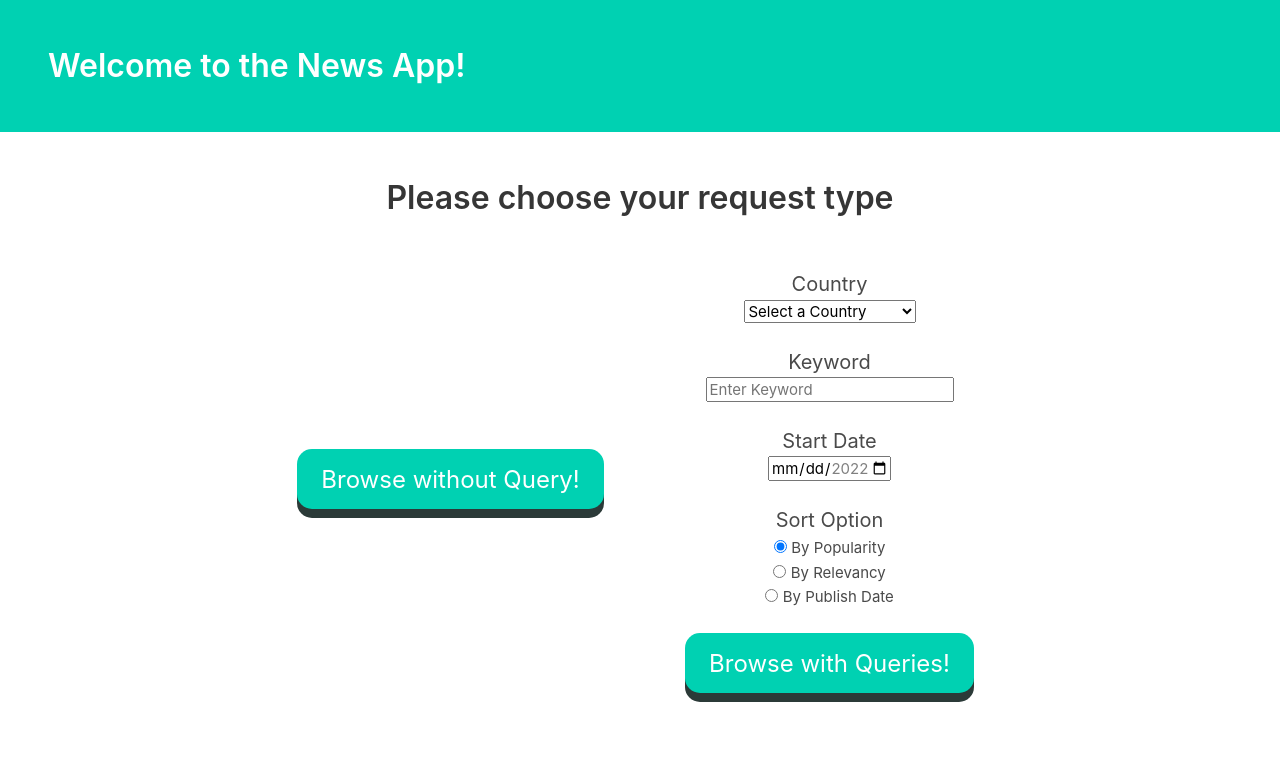
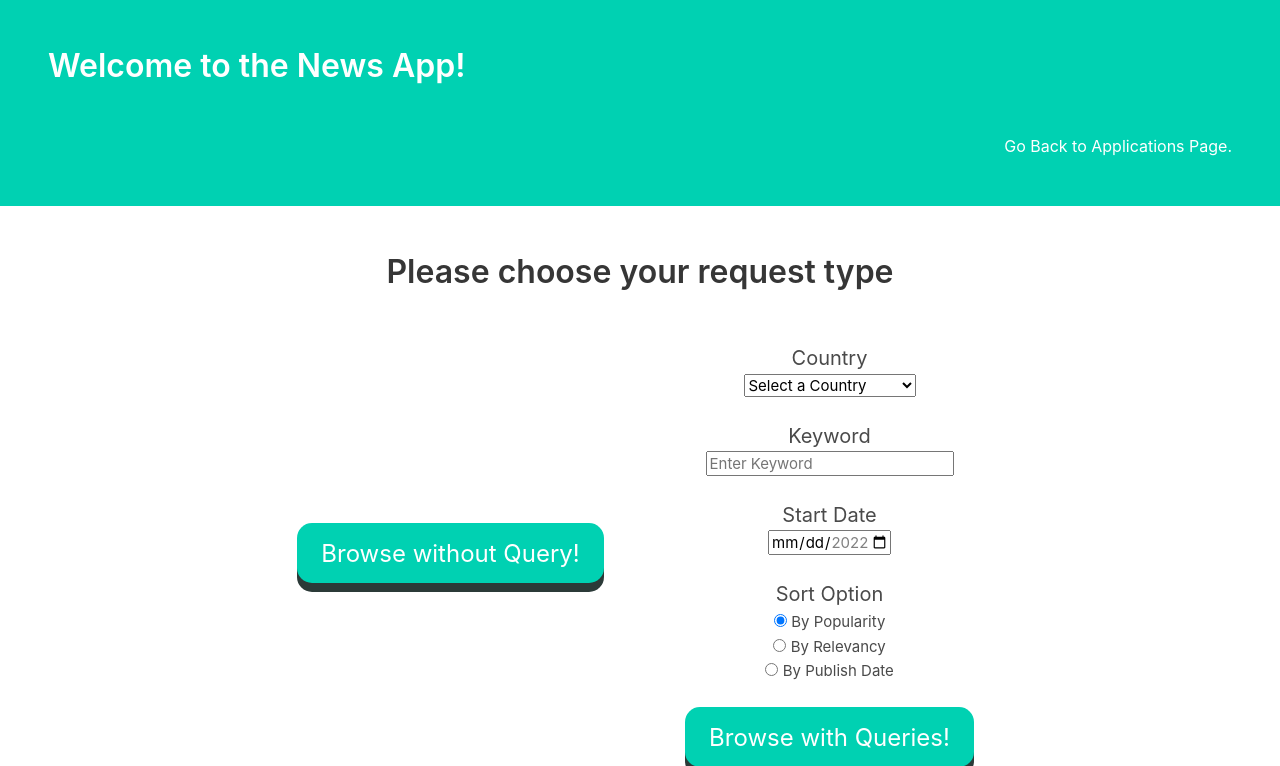
Before and after one commit to bounswe/bounswe2022group6, a Django app: page /news/ in a window 1280 px wide. Shown: the top 766 px of the page. Run offline with Django 3.2, Linux system fonts and the light colour scheme; some libraries are stand-ins or nearby versions.

Commit message:
Added back button to application list.

```diff
--- a/practice_app/apps/news/templates/news_index.html
+++ b/practice_app/apps/news/templates/news_index.html
@@ -54,6 +54,7 @@
             <h1 class="title">
                 Welcome to the News App!
             </h1>
+            <a href="/"> <p style="text-align:right;margin-top: 50px">Go Back to Applications Page.</p></a>
         </div>
     </section>
     <section class="section">
```
